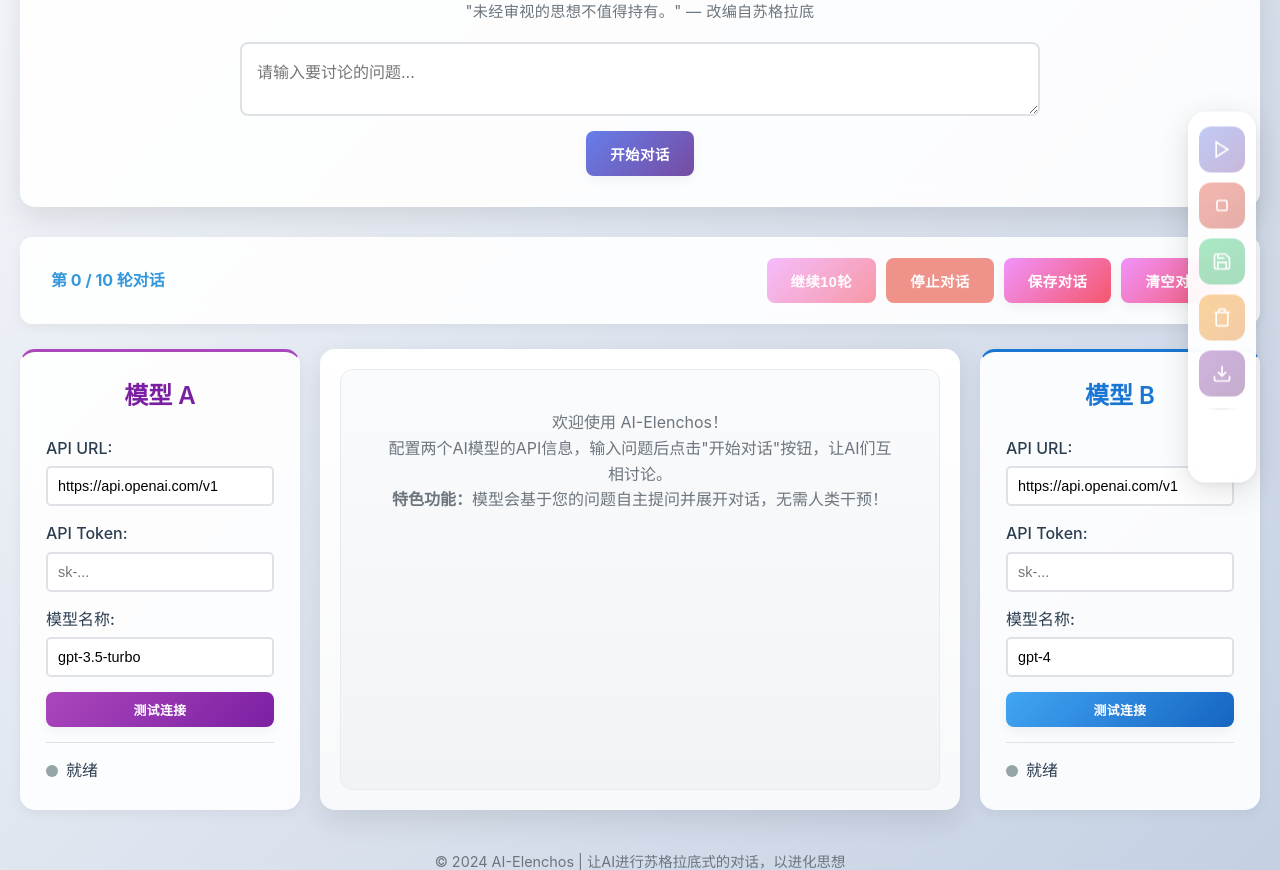
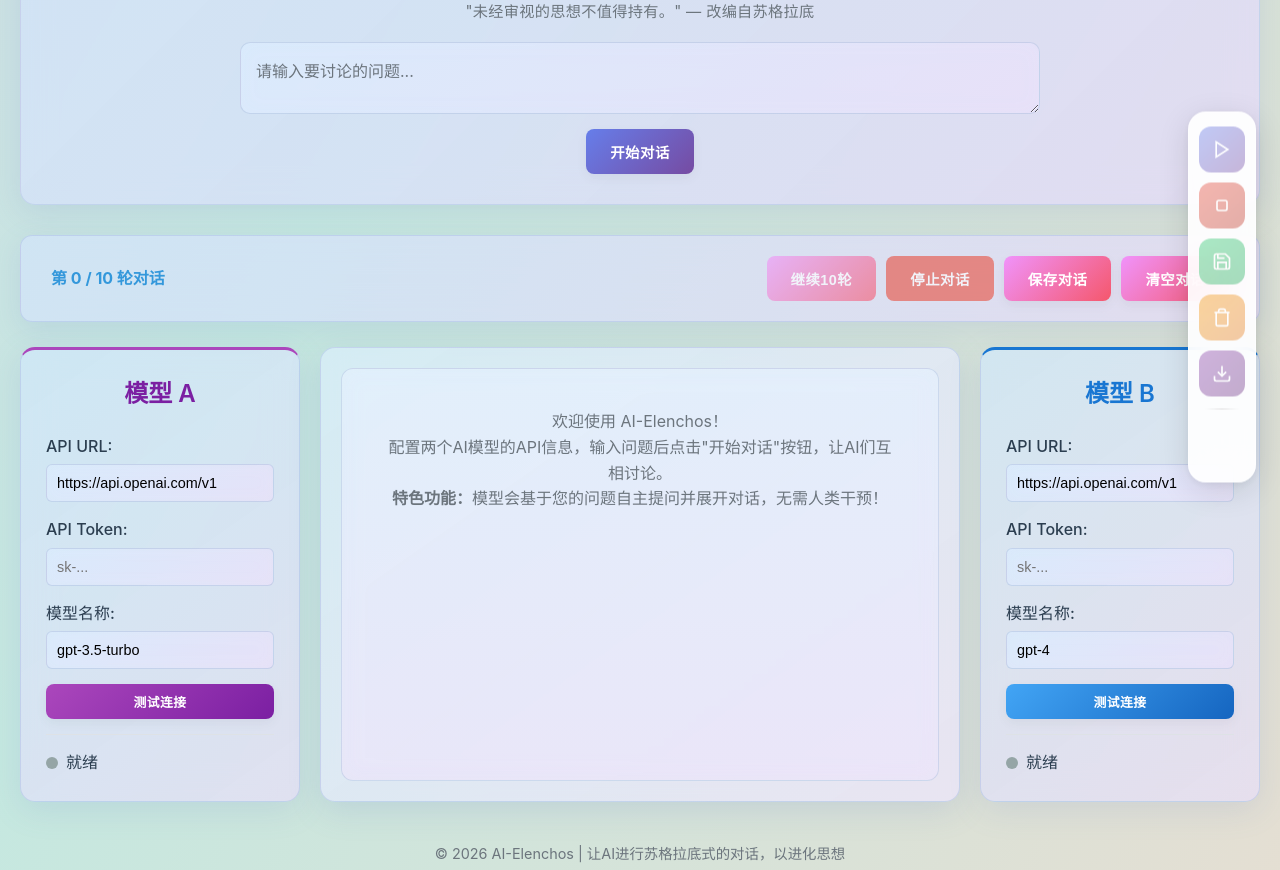
Before and after one commit to WillingSasi/AI-Elenchos, a plain HTML site: page frontend/index.html in a window 1280 px wide. Shown: the part 103-973 px from the top of the page. Drawn offline with Linux system fonts and the light colour scheme.

Commit message:
ui optimize

```diff
--- a/frontend/script.js
+++ b/frontend/script.js
@@ -6,7 +6,7 @@ const i18nDict = {
         // 页面结构
         siteTitle: 'AI思想杂交实验室',
         siteSubtitle: '"未经审视的思想不值得持有。" — 改编自苏格拉底',
-        footer: '© 2024 AI-Elenchos | 让AI进行苏格拉底式的对话，以进化思想',
+        footer: '© 2026 AI-Elenchos | 让AI进行苏格拉底式的对话，以进化思想',
         footerGithub: 'GitHub 开源地址',
         // 输入 & 按钮
         inputPlaceholder: '请输入要讨论的问题...',
@@ -71,7 +71,7 @@ const i18nDict = {
     en: {
         siteTitle: 'AI Thought Hybridization Lab',
         siteSubtitle: '"The unexamined idea is not worth holding." — Adapted from Socrates',
-        footer: '© 2024 AI-Elenchos | Where AI Engages in Socratic Dialogue to Evolve Ideas',
+        footer: '© 2026 AI-Elenchos | Where AI Engages in Socratic Dialogue to Evolve Ideas',
         footerGithub: 'Open Source on GitHub',
         inputPlaceholder: 'Enter a topic for discussion...',
         startBtn: 'Start',
--- a/frontend/style.css
+++ b/frontend/style.css
@@ -22,9 +22,26 @@
     box-sizing: border-box;
 }
 
+/* 页面背景：柔和渐变 + 缓慢动态变化（不刺眼） */
+@keyframes bgFlow {
+    0% { background-position: 0% 50%; }
+    50% { background-position: 100% 50%; }
+    100% { background-position: 0% 50%; }
+}
+
 body {
     font-family: 'Inter', -apple-system, BlinkMacSystemFont, 'Segoe UI', Roboto, sans-serif;
-    background: linear-gradient(135deg, #f5f7fa 0%, #c3cfe2 100%);
+    /* 更深一档的协调渐变，动态位移，整体高级感 */
+    background: linear-gradient(
+        120deg,
+        #c8daf5 0%,
+        #dfd0ed 22%,
+        #c5e8e0 45%,
+        #eddccf 68%,
+        #d8d4ed 100%
+    );
+    background-size: 400% 400%;
+    animation: bgFlow 22s ease-in-out infinite;
     color: var(--text-color);
     line-height: 1.6;
     transition: var(--transition);
@@ -40,17 +57,17 @@ body {
     padding: 0 20px;
 }
 
-/* 头部样式 */
+/* 头部样式 — 毛玻璃 + 协调渐变 */
 .header {
     text-align: center;
     padding: 30px 0;
-    background: var(--card-bg);
-    box-shadow: var(--shadow);
+    background: linear-gradient(135deg, rgba(210, 228, 250, 0.75), rgba(228, 218, 248, 0.78));
+    box-shadow: 0 8px 32px rgba(120, 140, 200, 0.18);
     margin-bottom: 30px;
     border-radius: 15px;
-    backdrop-filter: blur(10px);
-    background: rgba(255, 255, 255, 0.9);
-    border: 1px solid rgba(255, 255, 255, 0.2);
+    backdrop-filter: blur(16px);
+    -webkit-backdrop-filter: blur(16px);
+    border: 1px solid rgba(180, 198, 230, 0.55);
 }
 
 /* 标题行布局：标题居中 + 语言切换按钮右上角 */
@@ -90,15 +107,16 @@ body {
     align-items: center;
     gap: 6px;
     padding: 8px 14px;
-    border: 2px solid var(--border-color);
+    border: 1px solid rgba(170, 190, 230, 0.5);
     border-radius: 24px;
-    background: rgba(255, 255, 255, 0.85);
+    background: linear-gradient(135deg, rgba(218, 232, 250, 0.78), rgba(232, 222, 248, 0.78));
     cursor: pointer;
     font-size: 0.85rem;
     font-weight: 600;
     color: var(--text-color);
     transition: all 0.25s ease;
-    backdrop-filter: blur(8px);
+    backdrop-filter: blur(12px);
+    -webkit-backdrop-filter: blur(12px);
 }
 
 .lang-toggle-btn:hover {
@@ -135,12 +153,20 @@ body {
 #userQuestion {
     width: 100%;
     padding: 15px;
-    border: 2px solid var(--border-color);
-    border-radius: 8px;
+    border: 1px solid rgba(170, 190, 220, 0.5);
+    border-radius: 10px;
     font-size: 1rem;
     resize: vertical;
     transition: var(--transition);
     font-family: inherit;
+    background: linear-gradient(145deg, rgba(218, 235, 252, 0.85), rgba(232, 225, 248, 0.85));
+    backdrop-filter: blur(10px);
+    -webkit-backdrop-filter: blur(10px);
+    color: var(--text-color);
+}
+
+#userQuestion::placeholder {
+    color: var(--text-light);
 }
 
 #userQuestion:focus {
@@ -149,19 +175,19 @@ body {
     box-shadow: 0 0 0 3px rgba(52, 152, 219, 0.2);
 }
 
-/* 控制区域样式 */
+/* 控制区域样式 — 毛玻璃 + 协调渐变（含轮次显示） */
 .control-section {
     display: flex;
     justify-content: space-between;
     align-items: center;
-    background: var(--card-bg);
     padding: 20px 30px;
     border-radius: 12px;
     margin-bottom: 25px;
-    box-shadow: var(--shadow-sm);
-    backdrop-filter: blur(10px);
-    background: rgba(255, 255, 255, 0.9);
-    border: 1px solid rgba(255, 255, 255, 0.2);
+    box-shadow: 0 8px 28px rgba(100, 130, 200, 0.15);
+    background: linear-gradient(135deg, rgba(210, 228, 250, 0.72), rgba(228, 218, 248, 0.72));
+    backdrop-filter: blur(16px);
+    -webkit-backdrop-filter: blur(16px);
+    border: 1px solid rgba(170, 190, 230, 0.5);
 }
 
 .round-info {
@@ -282,18 +308,18 @@ body {
     margin-bottom: 20px;
 }
 
-/* 模型配置区域 */
+/* 模型配置区域 — 毛玻璃 + 协调渐变卡片 */
 .model-section {
-    background: var(--card-bg);
+    background: linear-gradient(145deg, rgba(208, 232, 250, 0.72), rgba(232, 222, 248, 0.7));
     border-radius: 15px;
     padding: 25px;
-    box-shadow: var(--shadow-sm);
+    box-shadow: 0 8px 32px rgba(100, 130, 200, 0.15);
     display: flex;
     flex-direction: column;
     transition: var(--transition);
-    backdrop-filter: blur(10px);
-    background: rgba(255, 255, 255, 0.9);
-    border: 1px solid rgba(255, 255, 255, 0.2);
+    backdrop-filter: blur(16px);
+    -webkit-backdrop-filter: blur(16px);
+    border: 1px solid rgba(170, 190, 230, 0.5);
 }
 
 .model-section:hover {
@@ -332,10 +358,13 @@ body {
 
 .form-group input {
     padding: 10px;
-    border: 2px solid var(--border-color);
-    border-radius: 5px;
+    border: 1px solid rgba(170, 190, 220, 0.5);
+    border-radius: 6px;
     font-size: 0.9rem;
     transition: var(--transition);
+    background: linear-gradient(145deg, rgba(218, 235, 252, 0.8), rgba(232, 225, 248, 0.8));
+    backdrop-filter: blur(8px);
+    -webkit-backdrop-filter: blur(8px);
 }
 
 .form-group input:focus {
@@ -382,15 +411,17 @@ body {
     100% { opacity: 1; }
 }
 
-/* 对话区域 — 固定高度滚动容器 */
+/* 对话区域 — 毛玻璃 + 协调渐变 */
 .conversation-section {
-    background-color: var(--card-bg);
+    background: linear-gradient(145deg, rgba(218, 238, 252, 0.7), rgba(238, 230, 252, 0.72));
     border-radius: 15px;
     padding: 20px;
-    box-shadow: var(--shadow);
+    box-shadow: 0 8px 32px rgba(100, 130, 200, 0.18);
     display: flex;
     flex-direction: column;
-    background: linear-gradient(to bottom, #ffffff, #f8f9fa);
+    backdrop-filter: blur(16px);
+    -webkit-backdrop-filter: blur(16px);
+    border: 1px solid rgba(170, 190, 230, 0.5);
     max-height: 85vh;
     overflow-y: auto;
 }
@@ -405,9 +436,11 @@ body {
 .conversation-history {
     flex: 1;
     padding: 20px;
-    border: 1px solid #e9ecef;
+    border: 1px solid rgba(170, 190, 220, 0.45);
     border-radius: 12px;
-    background: linear-gradient(to bottom, #fafbfc, #f1f3f4);
+    background: linear-gradient(to bottom, rgba(228, 240, 252, 0.65), rgba(235, 228, 248, 0.65));
+    backdrop-filter: blur(10px);
+    -webkit-backdrop-filter: blur(10px);
     min-height: 400px;
 }
 
@@ -444,7 +477,7 @@ body {
 }
 
 .conversation-history::-webkit-scrollbar-track {
-    background: #f1f1f1;
+    background: rgba(210, 225, 245, 0.6);
     border-radius: 4px;
 }
 
@@ -522,7 +555,7 @@ body {
     clear: both;
 }
 
-/* 用户问题置顶栏 — 毛玻璃悬浮横幅 */
+/* 用户问题置顶栏 — 毛玻璃 + 协调渐变 */
 .pinned-question {
     position: sticky;
     top: 0;
@@ -533,11 +566,11 @@ body {
     gap: 10px;
     padding: 10px 24px;
     margin: -20px -20px 16px -20px;
-    background: rgba(255, 255, 255, 0.82);
-    backdrop-filter: blur(12px);
-    -webkit-backdrop-filter: blur(12px);
-    border-bottom: 1px solid rgba(102, 126, 234, 0.15);
-    box-shadow: 0 2px 12px rgba(102, 126, 234, 0.08);
+    background: linear-gradient(90deg, rgba(210, 228, 250, 0.72), rgba(228, 218, 248, 0.72));
+    backdrop-filter: blur(14px);
+    -webkit-backdrop-filter: blur(14px);
+    border-bottom: 1px solid rgba(160, 180, 220, 0.45);
+    box-shadow: 0 4px 20px rgba(100, 120, 180, 0.12);
     flex-shrink: 0;
 }
 
```
